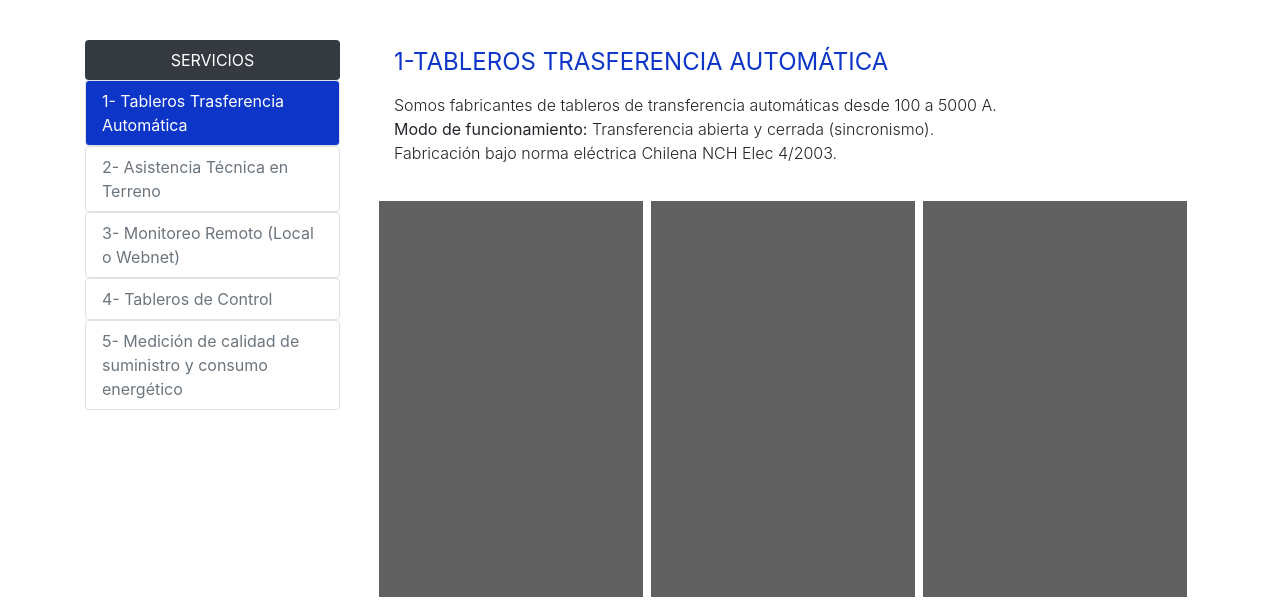
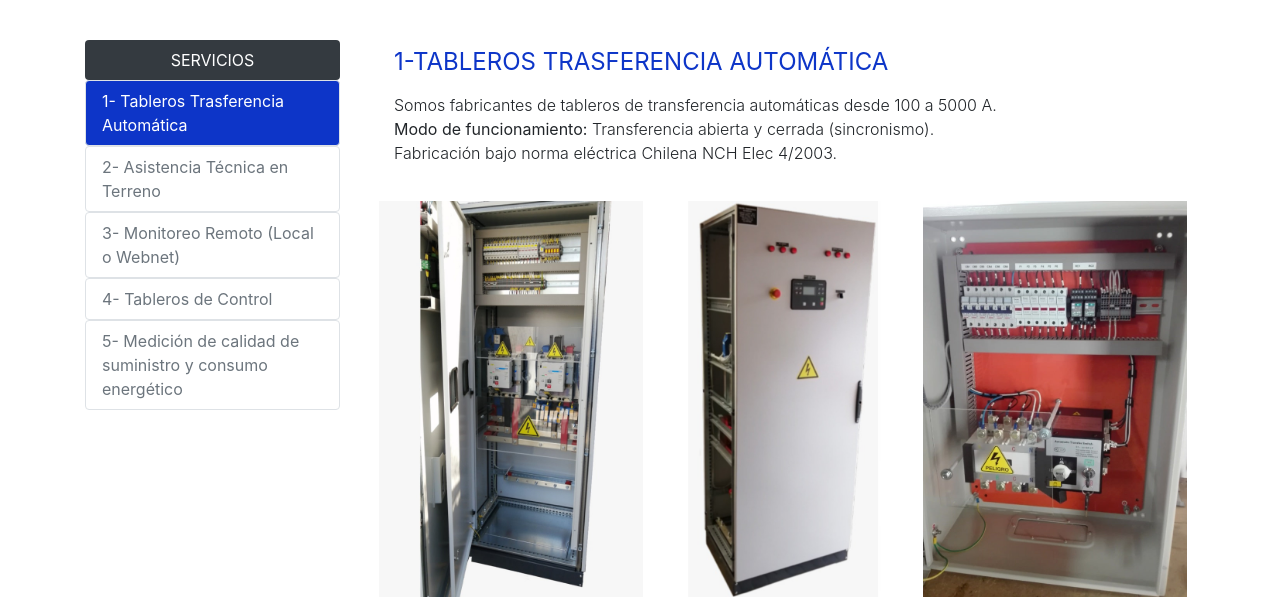
Before and after one commit to rafariass/igs-cl.cl, a plain HTML site: page servicios.html in a window 1280 px wide. Shown: the part 199-800 px from the top of the page. Drawn offline with Linux system fonts and the light colour scheme.

Commit message:
servicios

```diff
--- a/servicios.html
+++ b/servicios.html
@@ -115,17 +115,17 @@
               <div class="row justify-content-center align-items-center">
                 <div class="card border-0 img-servicios-uno">
                   <div class="hovereffect">
-                    <img class="featurette-image img-fluid card-img-top p-1" src="assets/img/servicios/placeholder - H.jpg" alt="Card image servicios">
+                    <img class="featurette-image img-fluid card-img-top p-1" src="assets/img/servicios/01/01.jpg" alt="Card image servicios">
                   </div>
                 </div>
                 <div class="card border-0 img-servicios-uno">
                   <div class="hovereffect">
-                    <img class="featurette-image img-fluid card-img-top p-1" src="assets/img/servicios/placeholder - H.jpg" alt="Card image servicios">
+                    <img class="featurette-image img-fluid card-img-top p-1" src="assets/img/servicios/01/02.jpg" alt="Card image servicios">
                   </div>
                 </div>
                 <div class="card border-0 img-servicios-uno">
                   <div class="hovereffect">
-                    <img class="featurette-image img-fluid card-img-top p-1" src="assets/img/servicios/placeholder - H.jpg" alt="Card image servicios">
+                    <img class="featurette-image img-fluid card-img-top p-1" src="assets/img/servicios/01/03.jpg" alt="Card image servicios">
                   </div>
                 </div>
               </div>
@@ -147,12 +147,12 @@
               <div class="row justify-content-center align-items-center">
                 <div class="card border-0" style="width: 25rem;">
                   <div class="hovereffect">
-                    <img class="featurette-image img-fluid card-img-top p-1" src="assets/img/servicios/placeholder - W.jpg" alt="Card image servicios">
+                    <img class="featurette-image img-fluid card-img-top p-1" src="assets/img/servicios/02/01.jpg" alt="Card image servicios">
                   </div>
                 </div>
                 <div class="card border-0" style="width: 25rem;">
                   <div class="hovereffect">
-                    <img class="featurette-image img-fluid card-img-top p-1" src="assets/img/servicios/placeholder - W.jpg" alt="Card image servicios">
+                    <img class="featurette-image img-fluid card-img-top p-1" src="assets/img/servicios/02/02.jpg" alt="Card image servicios">
                   </div>
                 </div>
               </div>
@@ -198,12 +198,12 @@
               <div class="row justify-content-center align-items-center">
                 <div class="card border-0 img-servicios-uno">
                   <div class="hovereffect">
-                    <img class="featurette-image img-fluid card-img-top p-1" src="assets/img/servicios/placeholder - H.jpg" alt="Card image servicios">
+                    <img class="featurette-image img-fluid card-img-top p-1" src="assets/img/servicios/04/01.jpg" alt="Card image servicios">
                   </div>
                 </div>
                 <div class="card border-0 img-servicios-uno">
                   <div class="hovereffect">
-                    <img class="featurette-image img-fluid card-img-top p-1" src="assets/img/servicios/placeholder - H.jpg" alt="Card image servicios">
+                    <img class="featurette-image img-fluid card-img-top p-1" src="assets/img/servicios/04/02.jpg" alt="Card image servicios">
                   </div>
                 </div>
               </div>
@@ -223,7 +223,7 @@
               <div class="row justify-content-center align-items-center">
                 <div class="card border-0" style="width: 25rem;">
                   <div class="hovereffect">
-                    <img class="featurette-image img-fluid card-img-top p-1" src="assets/img/servicios/placeholder - W.jpg" alt="Card image servicios">
+                    <img class="featurette-image img-fluid card-img-top p-1" src="assets/img/servicios/05/01.jpg" alt="Card image servicios">
                   </div>
                 </div>
               </div>
```
Also changed, not shown: proyectos.html (+1 -1 lines), assets/img/servicios/01/01.jpg (added), assets/img/servicios/01/02.jpg (added), assets/img/servicios/01/03.jpg (added), assets/img/servicios/02/01.jpg (added), assets/img/servicios/02/02.jpg (added), assets/img/servicios/04/01.jpg (added), assets/img/servicios/04/02.jpg (added), assets/img/servicios/05/01.jpg (added).
